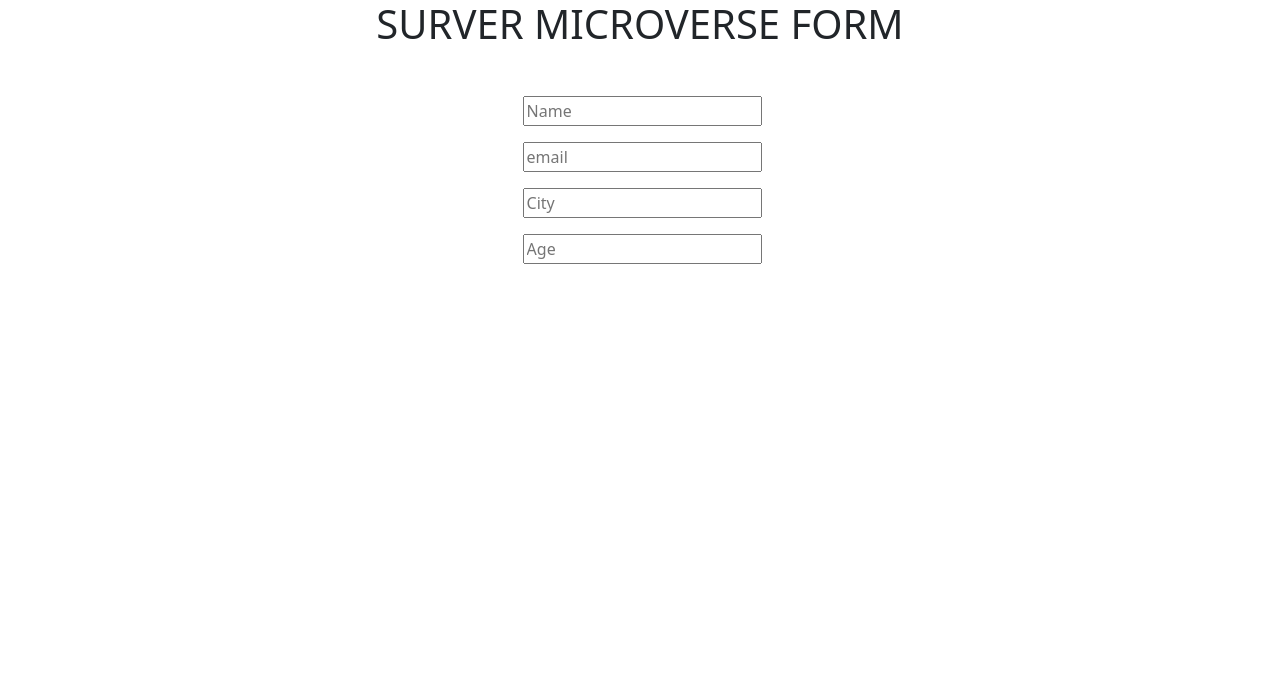
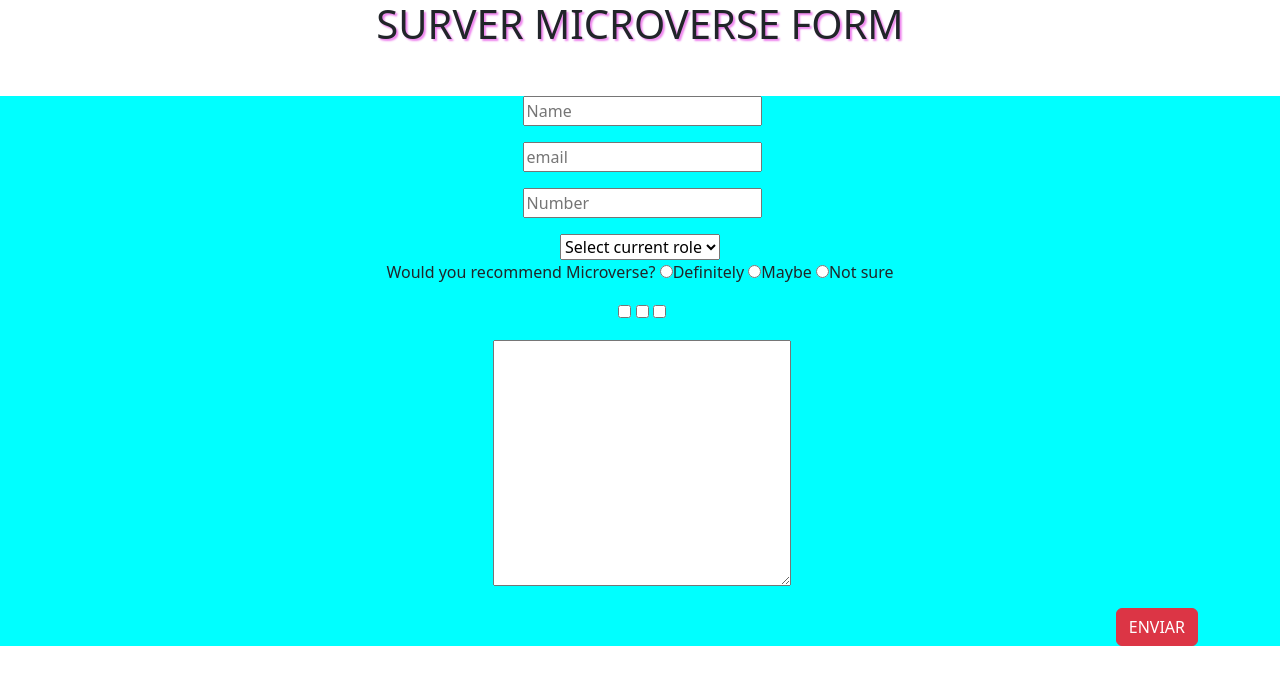
Before and after one commit to CintiaIsa/Survey_Microverse, a plain HTML site: page index.html in a window 1280 px wide. Drawn offline with nearby package versions, Linux system fonts and the light colour scheme.

Commit message:
Changes of Cintia and Andrea

```diff
--- a/Styles.css
+++ b/Styles.css
@@ -1,3 +1,6 @@
-.color{
-    background-color: brown;
+#survey-form{
+    background-color: aqua;
 }
+#tittle{
+    text-shadow: 2px 2px 2px violet;
+}
--- a/index.html
+++ b/index.html
@@ -5,12 +5,13 @@
     <meta http-equiv="X-UA-Compatible" content="IE=edge">
     <meta name="viewport" content="width=device-width, initial-scale=1.0">
     <link href="https://cdn.jsdelivr.net/npm/bootstrap@5.3.0-alpha1/dist/css/bootstrap.min.css" rel="stylesheet" integrity="sha384-GLhlTQ8iRABdZLl6O3oVMWSktQOp6b7In1Zl3/Jr59b6EGGoI1aFkw7cmDA6j6gD" crossorigin="anonymous">
+    <link rel="stylesheet" href="Styles.css">
     <title>SurveyMicroverse</title>
 </head>
 <body class="bg-dark-2">
 <div class="text-center">
-<h1 class="container -fluid ">SURVER MICROVERSE FORM</h1>
-<form action="">
+<h1 id="tittle" class="container -fluid ">SURVER MICROVERSE FORM</h1>
+<form id="survey-form" action="">
 <div class="form-group mt-5">
     <label for="name"></label>
     <input type="text" id = "name" placeholder="Name ">
@@ -21,14 +22,36 @@
 </div>
 <div class="form-group mt-3">
     <label for="city"></label>
-    <input type="text" id = "city" placeholder="City ">
+    <input type="number" id = "number" placeholder="Number">
 </div>
 <div class="form-group mt-3">
-    <label for="age"></label>
-    <input type="text" id = "age" placeholder="Age ">
+    <select name="" id="dropdown">
+        <option value="Non-select">Select current role</option>
+        <option value="student">Student</option>
+        <option value="Full time job">Full Time Job</option>
+        <option value="Full time learner">Full Time Learner</option>
+        <option value="Other">Other</option>
+    </select>
 </div>
-
-
+<div class="form-group mt-03">
+    <label for="radio-opt">Would you recommend Microverse?</label>
+    <input type="radio" name="radio-opt">Definitely
+    <input type="radio" name="radio-opt">Maybe
+    <input type="radio" name="radio-opt">Not sure
+</div>
+<div class="form-group mt-3">
+    <label for="check-opt"></label>
+    <input type="checkbox" value="">
+    <input type="checkbox" value="">
+    <input type="checkbox" value="">
+</div>
+<div class="form-group mt-3">
+    <label for="add-com"></label>
+    <textarea name="add-com" cols="30" rows="10"></textarea>
+</div>
+<div class="container d-md-flex justify-content-md-end">
+    <button type="submit" class="btn btn-danger mt-3">ENVIAR</button>
+  </div>
 </form>
 
 </div>
```
